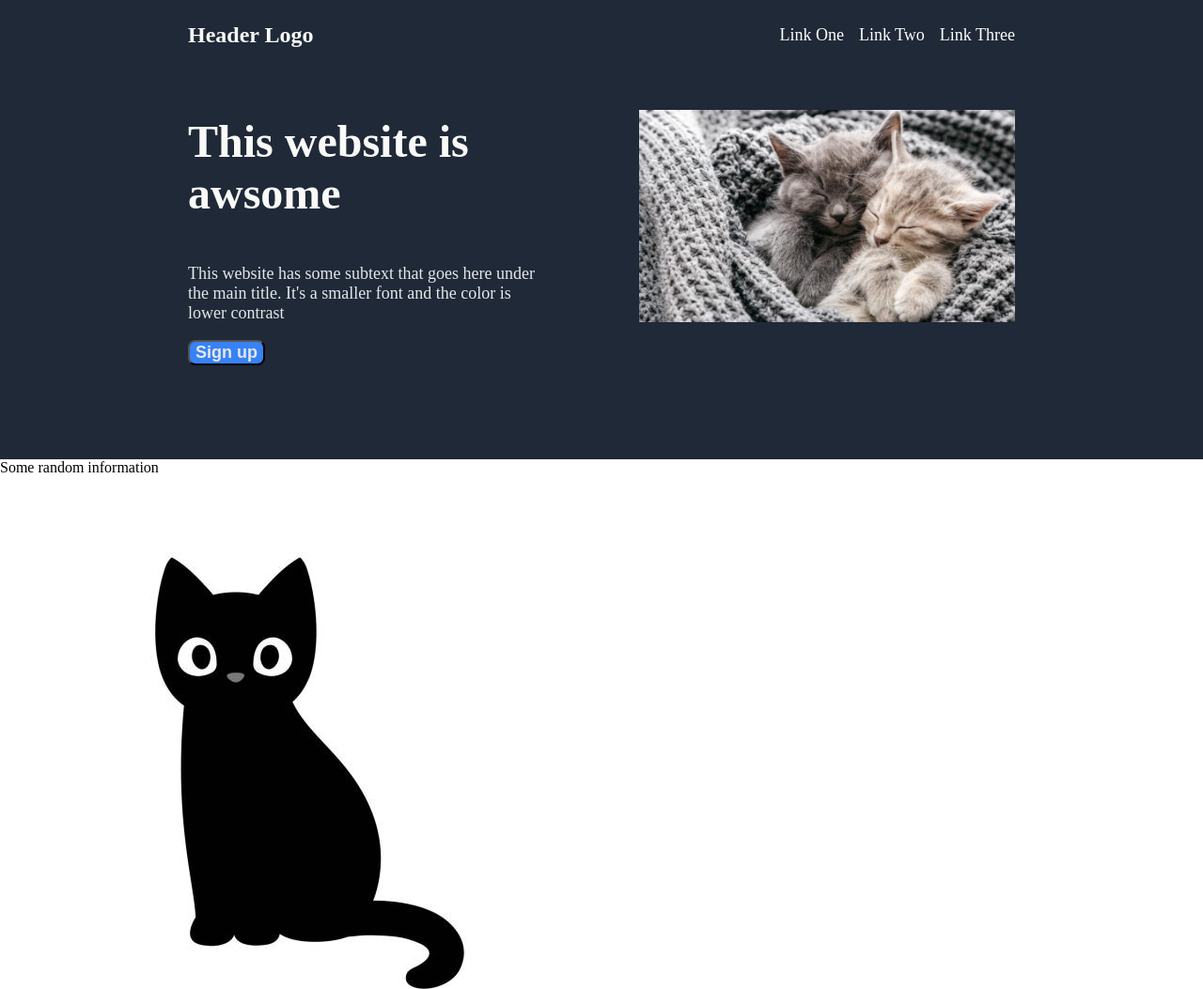
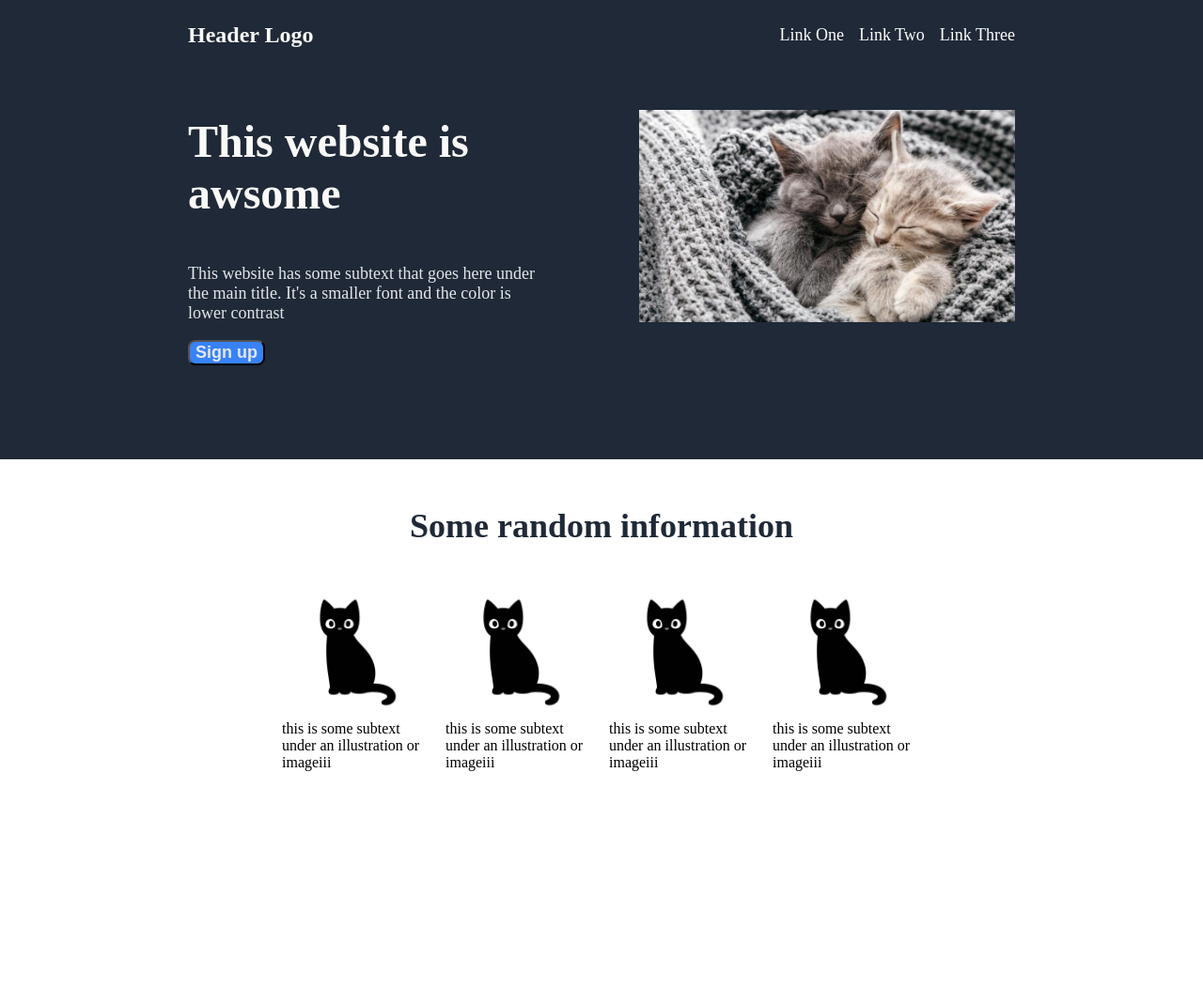
Before and after one commit to AcaciaSun1999/odin_landingpage, a plain HTML site: page index.html in a window 1280 px wide. Shown: the top 1053 px of the page at 94% size. After the commit the page ends 901 px from the top, so only its background shows below. Drawn offline with Linux system fonts and the light colour scheme.

Commit message:
info finished

```diff
--- a/index.html
+++ b/index.html
@@ -37,6 +37,18 @@
                 <img class="infoimg" src="images/cat1.jpg">
                 <div class="infotext"> this is some subtext under an illustration or imageiii</div>
              </div>
+             <div class="infogalleryitem">
+                <img class="infoimg" src="images/cat1.jpg">
+                <div class="infotext"> this is some subtext under an illustration or imageiii</div>
+             </div>
+             <div class="infogalleryitem">
+                <img class="infoimg" src="images/cat1.jpg">
+                <div class="infotext"> this is some subtext under an illustration or imageiii</div>
+             </div>
+             <div class="infogalleryitem">
+                <img class="infoimg" src="images/cat1.jpg">
+                <div class="infotext"> this is some subtext under an illustration or imageiii</div>
+             </div>
         </div>
 
     </div>
--- a/style.css
+++ b/style.css
@@ -59,3 +59,36 @@ button{
     box-sizing:content-box
 
 }
+
+.info{
+    display: flex;
+    flex-direction: column;
+    align-items: center;
+    padding-left: 300px;
+    padding-right: 300px;
+    padding-top: 50px;
+    padding-bottom: 80px;
+}
+
+.infotitle{
+    font-size: 36px;
+    font-weight: bolder;
+    color:#1F2937;
+    padding-bottom: 36px;
+}
+
+.infogallery{
+    display: flex;
+    gap:16px
+}
+
+.infogalleryitem{
+    display:flex;
+    flex-direction: column;
+}
+
+.infoimg{
+    width: 150px;
+    height: 150px;
+    border-radius: 8px;
+}
```
